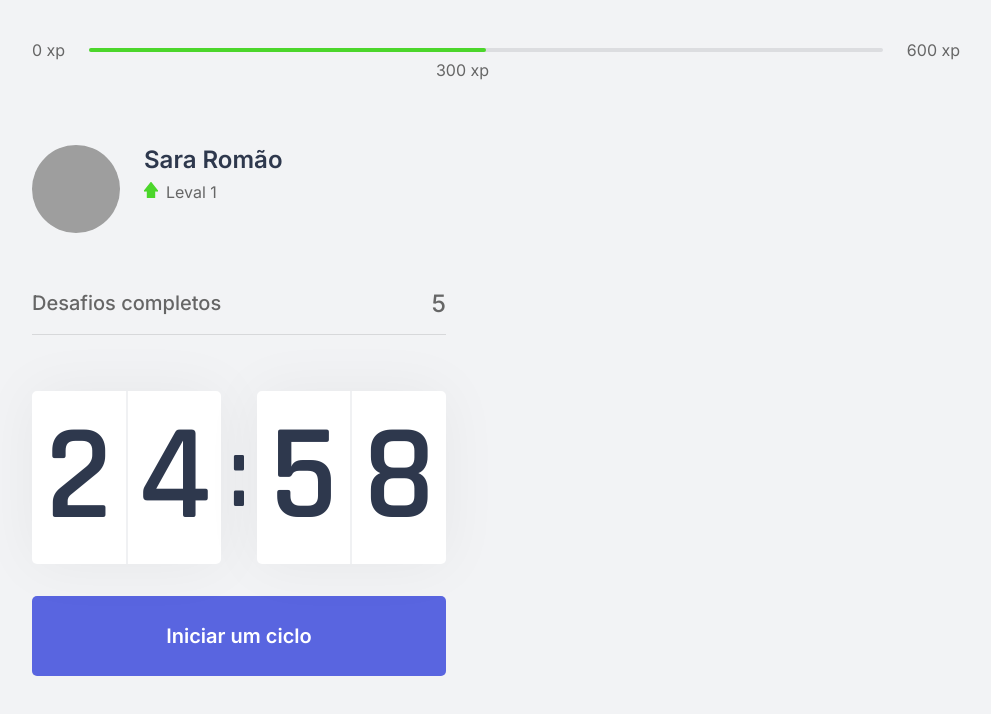
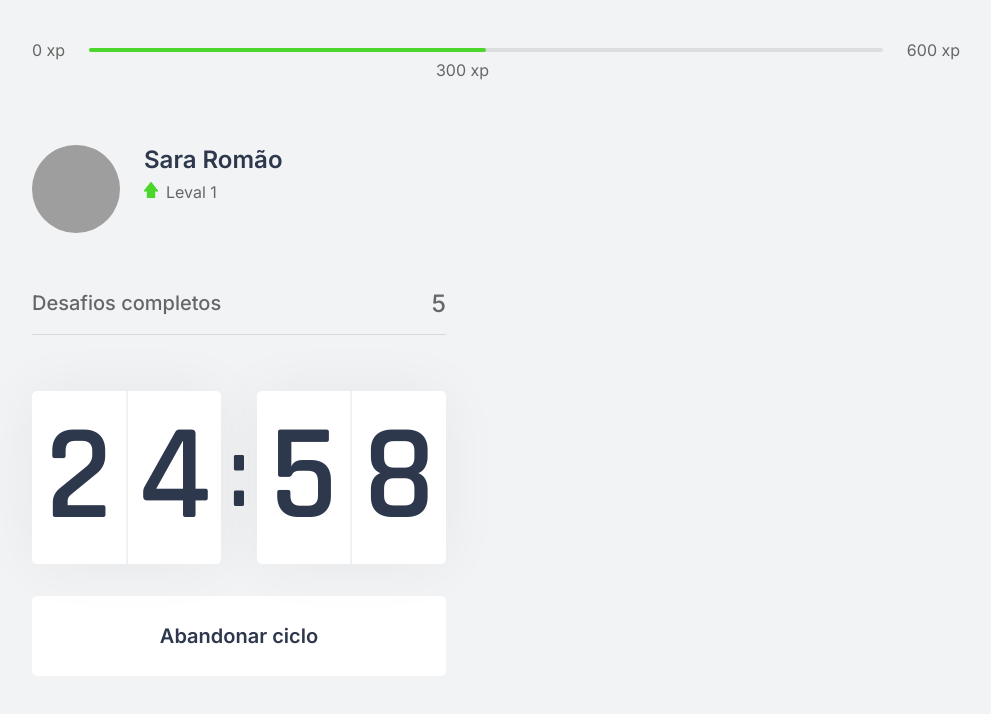
Before and after one commit to Sara01romao/nlw4, a Next.js app: page / in a window 1280 px wide. Both pictures are taken after a click on the button "Iniciar um ciclo". Shown: the top 714 px of the page, without its empty margins (144-1135 px from the left). Built offline with nearby package versions, Linux system fonts and the light colour scheme; grey boxes are pictures that could not be loaded.

Commit message:
buttons do contador

```diff
--- a/src/Components/Countdown.tsx
+++ b/src/Components/Countdown.tsx
@@ -1,10 +1,13 @@
+import { clear } from 'console';
 import { useState, useEffect } from 'react';
 import styles from '../styles/components/Countdown.module.css';
+
+let countdownTimeout: NodeJS.Timeout;
 
 export function Countdonw(){
 
   const [time, setTime] = useState (25 * 60);
-  const [active, setActive] = useState(false);
+  const [isActive, setIsActive] = useState(false);
 
   const minutes= Math.floor(time /60);
   const seconds =time % 60;
@@ -13,16 +16,22 @@
   const [secondLeft, secondRight]  = String(seconds).padStart(2, '0').split('');
 
   function startCountdown(){
-    setActive(true);
+    setIsActive(true);
+  }
+
+  function resetCountdown(){
+    clearTimeout(countdownTimeout);
+    setIsActive(false);
+    setTime(25 * 60);
   }
 
   useEffect(() =>{
-    if (active && time > 0){
-      setTimeout(() => {
+    if (isActive && time > 0){
+     countdownTimeout= setTimeout(() => {
         setTime(time - 1)
       }, 1000)
     }
-  }, [active, time])
+  }, [isActive, time])
 
   return(
     <div>
@@ -42,9 +51,20 @@
 
     </div>
 
+    {isActive ? (
+         <button type="button" className={`${styles.CountdownButton} ${styles.countdownButtonActive}`} onClick={resetCountdown}>
+         Abandonar ciclo
+       </button>
+
+    ) : (
       <button type="button" className={styles.CountdownButton} onClick={startCountdown}>
-        Iniciar um ciclo
-      </button>
+      Iniciar um ciclo
+    </button>
+    )}
+
+
+
+
     </div>
 
   );
--- a/src/styles/components/Countdown.module.css
+++ b/src/styles/components/Countdown.module.css
@@ -63,3 +63,13 @@
 .CountdownButton:hover{
   background: var(--blue-dark);
 }
+
+.countdownButtonActive{
+  background: var(--white);
+  color: var(--title);
+}
+
+.countdownButtonActive:hover{
+  background: var(--red);
+  color: var(--white);
+}
```
